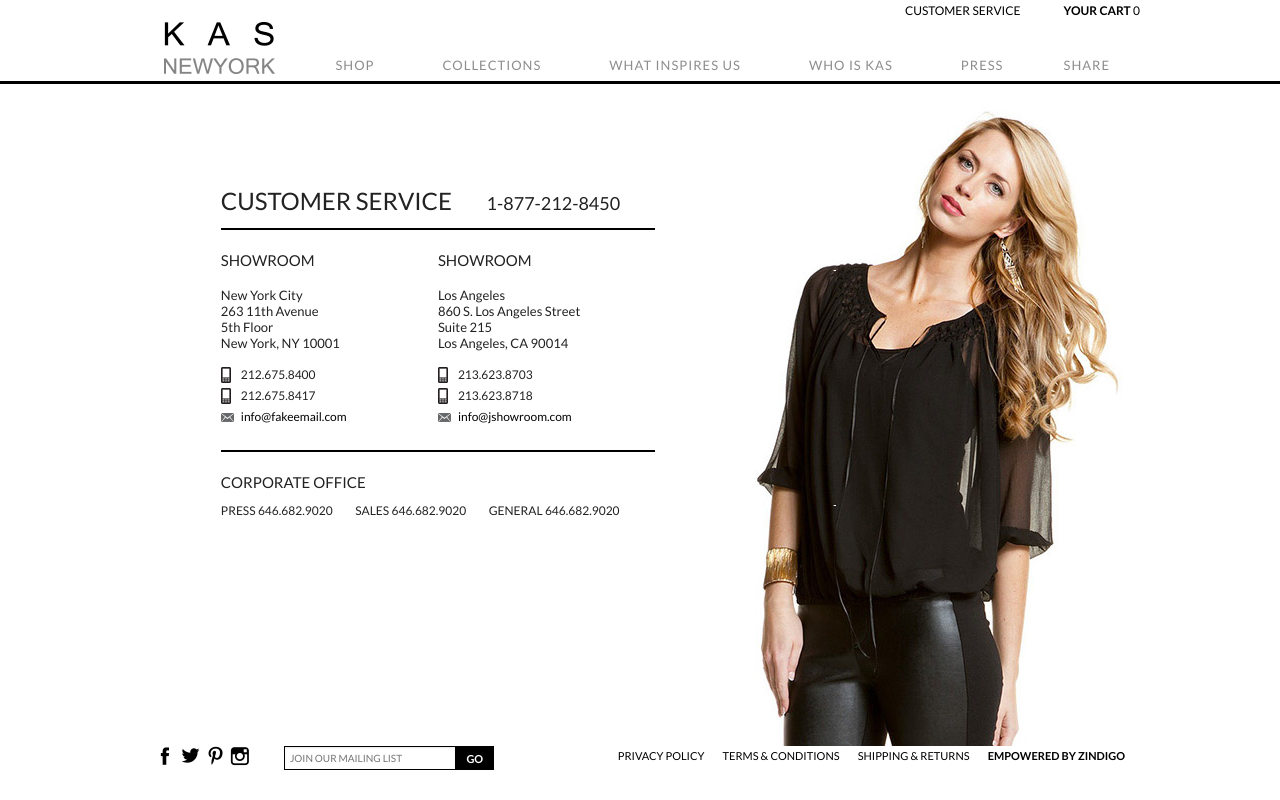
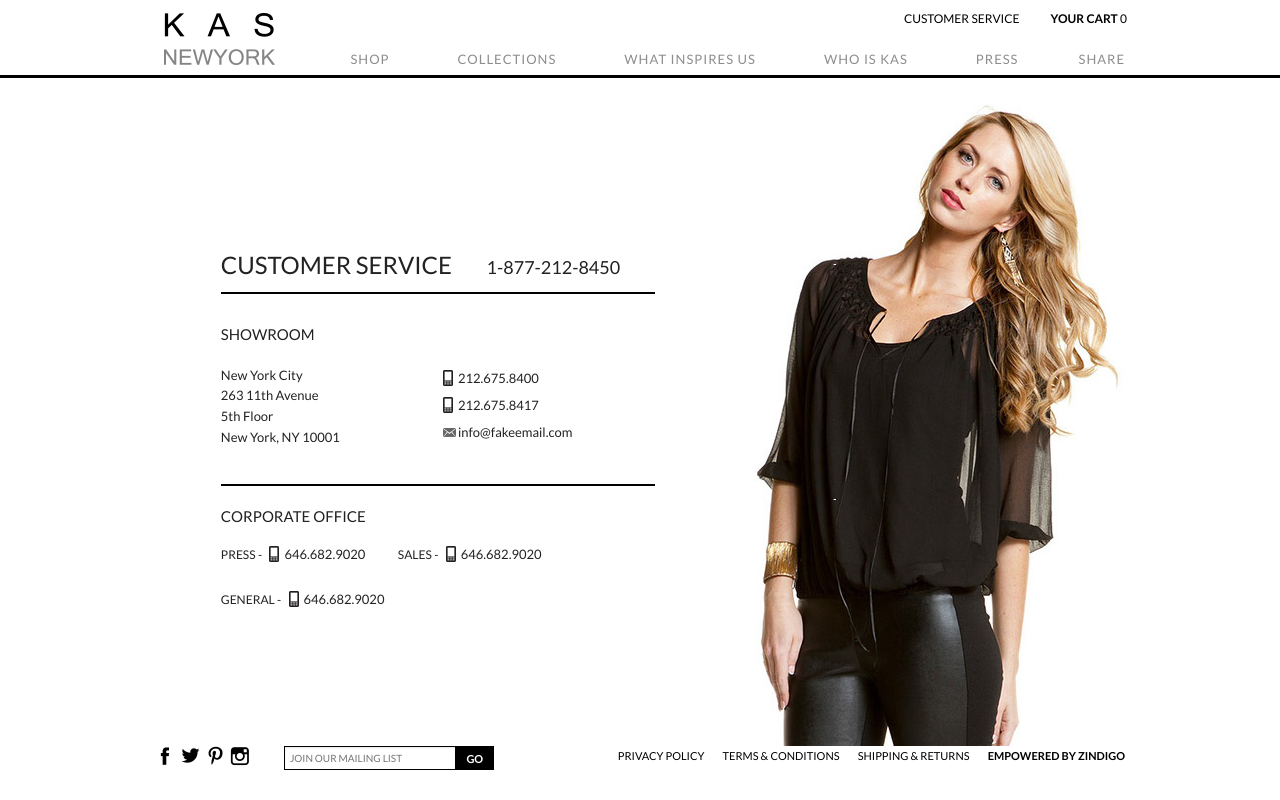
Before and after one commit to SebastianPatane/KAS-Zindigo, a PHP site: page /contact.php in a window 1280 px wide. Run offline with PHP 8.4, Linux system fonts and the light colour scheme.

Commit message:
design revisions

```diff
--- a/contact.php
+++ b/contact.php
@@ -29,26 +29,38 @@
 
                         <div class="row">
 
-                            <div class="large-12 columns contact-info"><h1>Customer Service <span><a href="tel:18772128450">1-877-212-8450</a></span></h1></div>
+                            <div class="large-12 columns contact-info">
+                              <h1>
+                                Customer Service
+                                <span>
+                                  <a href="tel:18772128450">
+                                    1-877-212-8450
+                                  </a>
+                                </span>
+                              </h1>
+                            </div>
+                         </div>
 
+                         <div class="row">
+                           <div class="large-12 columns">
+                              <h2>SHOWROOM</h2>
+                            </div>
                             <div class="large-6 columns">
-
-                                <h2>SHOWROOM</h2>
-
                                 <p>New York City<br>
                                 263 11th Avenue<br>
                                 5th Floor<br>
                                 New York, NY 10001</p>
-
-                                <span class="phone"><a href="tel:2126758400">212.675.8400</a></span>
-                                <span class="phone"><a href="tel:2126758417">212.675.8417</a></span>
-                                <span class="mail"><a href="mailto:info@fakeemail.com">info@fakeemail.com</a></span>
-
                             </div>
 
                             <div class="large-6 columns">
 
-                                <h2>SHOWROOM</h2>
+                            	 <a href="tel:2126758400" class="phone">212.675.8400</a></span>
+                               <br>
+                               <a href="tel:2126758417" class="phone">212.675.8417</a></span>
+                               <br>
+                               <a href="mailto:info@fakeemail.com" class="mail">info@fakeemail.com</a></span>
+
+                                <!--h2>SHOWROOM</h2>
 
                                 <p>Los Angeles<br>
                                 860 S. Los Angeles Street<br>
@@ -57,13 +69,24 @@
 
                                 <span class="phone"><a href="tel:2136238703">213.623.8703</a></span>
                                 <span class="phone"><a href="tel:2136238718">213.623.8718</a></span>
-                                <span class="mail"><a href="mailto:info@jshowroom.com">info@jshowroom.com</a></span>
-
+                                <span class="mail"><a href="mailto:info@jshowroom.com">info@jshowroom.com</a></span -->
                             </div>
 
                             <div class="large-12 columns contact-corporate">
                             	<h3>Corporate Office</h3>
-                                <p><span class="corporate">PRESS <a href="tel:6466829020">646.682.9020</a></span> <span class="corporate">SALES <a href="tel:6466829020">646.682.9020</a></span> <span class="corporate">GENERAL <a href="tel:6466829020">646.682.9020</a></span></p>
+                                <p>
+                                  <span class="corporate">
+                                  PRESS -
+                                  <a class="phone" href="tel:6466829020">646.682.9020</a>
+                                  </span>
+
+                                  <span class="corporate">SALES -
+                                    <a class="phone"  href="tel:6466829020">646.682.9020</a>
+                                  </span>
+                                  <span class="corporate">GENERAL -
+                                    <a class="phone" href="tel:6466829020">646.682.9020</a>
+                                    </span>
+                                  </p>
                             </div>
 
                         </div>
--- a/css/app.css
+++ b/css/app.css
@@ -321,38 +344,47 @@ footer form .go-button {
 .contact-info h1 {
 	margin-bottom:10px;
 	font-size:16px;
+	background: rgba(255, 255, 255, .7);
 }
 
+.contact-info h3 {
+  background: rgba(255, 255, 255, .7);
+}
 .contact-info h1 span {
 	font-size:12px;
 	margin-left:20px;
 }
 
+.contact-page h2 {
+margin: 10px 0 20px 0;
+}
+
 .contact-page p {
-	line-height: normal;
+
 	font-size: 13px;
 }
 
-span.phone {
-	display:block;
-	padding:0px 0px 0px 20px;
-	background:url(../img/ico-phone.gif) center left no-repeat;
-	margin:0px 0px 5px 0px;
-	font-size:12px;
-	height:16px;
-	line-height:16px;
+.phone,
+.mail {
+  display: inline-block;
+  padding: 7px 10px 7px 15px;
+  font-size: 13px;
+  background: rgba(255, 255, 255, .7);
+  margin-left: 5px;
+
+}
+.phone {
+	background: rgba(255, 255, 255, .7) url(../img/ico-phone.gif) center left no-repeat;
 }
 
-span.mail {
-	display:block;
-	padding:0px 0px 0px 20px;
-	background:url(../img/ico-mail.gif) center left no-repeat;
-	margin:0px 0px 5px 0px;
-	font-size:12px;
-	height:16px;
-	line-height:16px;
+.mail {
+	background: rgba(255, 255, 255, .7)  url(../img/ico-mail.gif) center left no-repeat;
 }
 
+a.phone:hover,
+a.mail:hover {
+  color: #DE6A3F;
+}
 span.mail a {
 	color:#000;
 }
@@ -898,10 +958,13 @@ header {
 }
 
 .header-top-link a {
-	font-size:12px;
-	color:#000;
-	display:inline-block;
-	padding:5px 0px 5px 40px;
+	font-size: 12px;
+  color: #000;
+  display: inline-block;
+  padding: 0px 13px 0px 15px;
+  position: relative;
+  top: 9px;
+  z-index: 300;
 }
 
 .menu-container {
@@ -917,6 +980,10 @@ header {
 	height: 56px;
 	line-height: 56px;
 	margin-bottom:0px;
+}
+
+.top-bar .name h1 {
+margin: -3px 0 0 0;
 }
 
 .top-bar .name h1 a {
@@ -1019,7 +1086,7 @@ footer .footer-links a {
 }
 
 .contact-info {
-	padding-top:80px;
+	padding-top:150px;
 }
 
 .contact-info h1 {
@@ -1104,6 +1172,10 @@ a.mobile-your-cart {
 
 }
 
+.top-bar-section li:last-child a {
+  padding: 0px 15px 0px 30px;
+}
+
 .top-bar-section .has-dropdown > a {
 	padding-right:38px !important;
 }
--- a/inc/footer.php
+++ b/inc/footer.php
@@ -33,6 +33,7 @@
                 </div>
 
                 <div class="large-7 columns footer-links text-right">
+                    <a href="contact.php" class="show-for-small">CUSTOMER SERVICE</a>
                     <a href="#">PRIVACY POLICY</a>
                     <a href="#">TERMS & CONDITIONS</a>
                     <a href="#">SHIPPING & RETURNS</a>
--- a/who-is.php
+++ b/who-is.php
@@ -27,9 +27,10 @@
             <div class="top-section-title">WHO IS KAS?</div>
 
         	<div class="row collapse">
-            	<div class="large-4 columns"><img src="img/whois-img-kas.jpg" alt="Who is KAS"></div>
+            	<div class="large-12 columns">
+            	  <img src="img/whois-img-kas.jpg" alt="Who is KAS" class="large-5  left who-is-kas">
 
-                <div class="large-7 columns">
+
 
                         <h1>Who is KAS?</h1>
 
```
Also changed, not shown: other parts of css/app.css (+57 -5 lines), shop-detail.php (+20 -9 lines).
